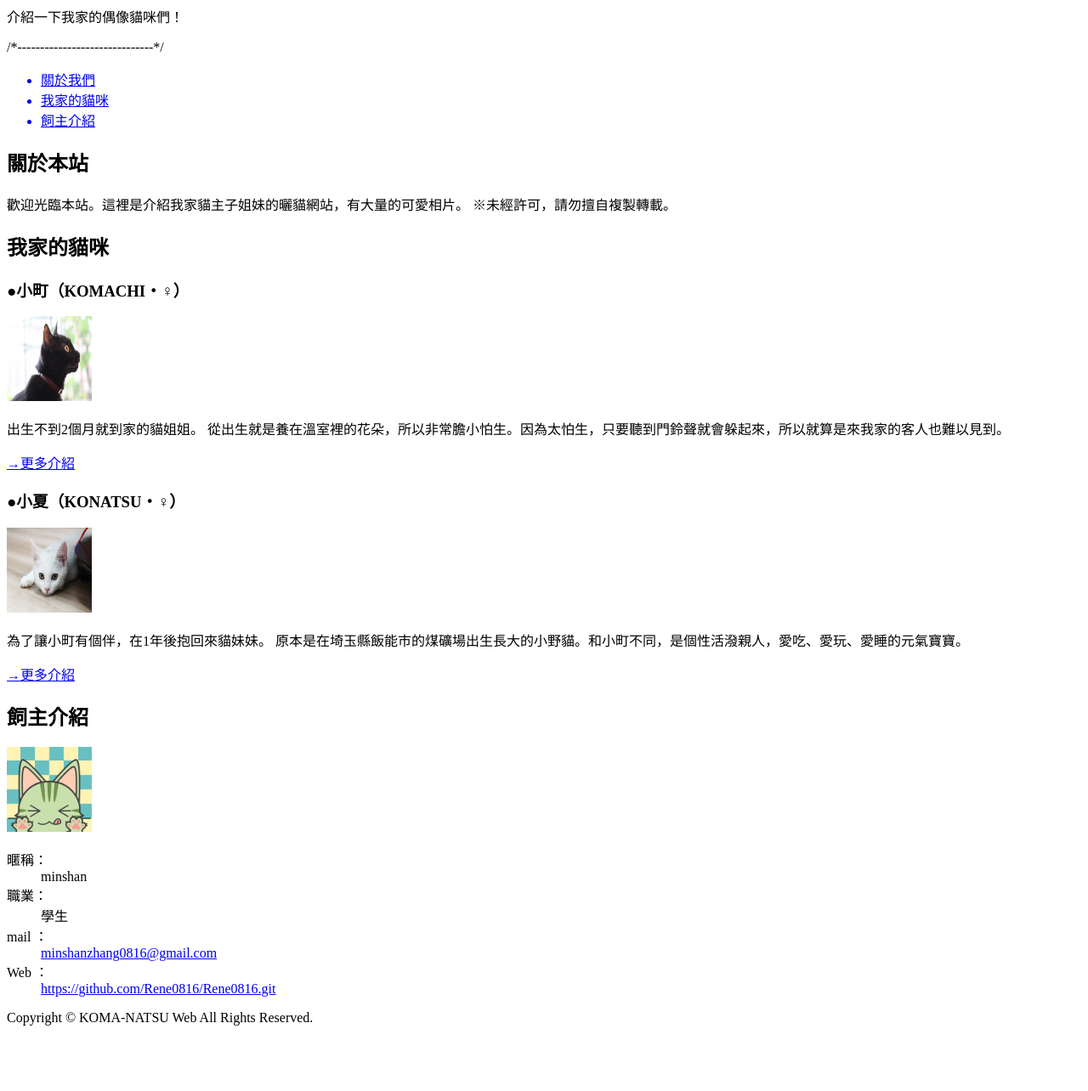
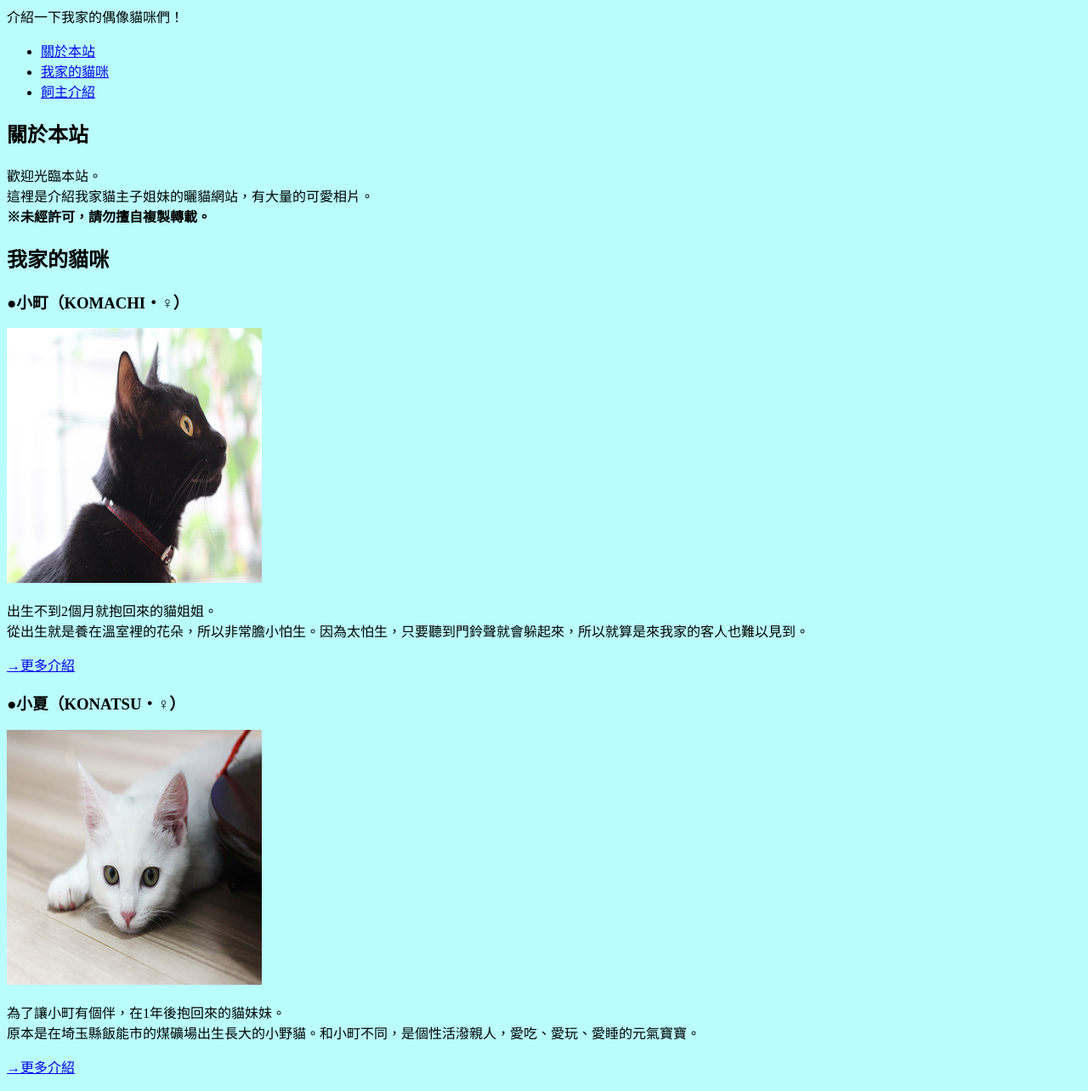
Before and after one commit to Rene0816/Rene0816, a plain HTML site: page index.html in a window 1280 px wide. Shown: the part 73-1357 px from the top of the page at 85% size. Before the commit the page ends 1296 px from the top, so only its background shows below. Drawn offline with Linux system fonts and the light colour scheme.

Commit message:
20230420

```diff
--- /dev/null
+++ b/css/style.css
@@ -0,0 +1,6 @@
+body{
+    background-color: rgb(186, 253, 253);}
+
+h1{
+    color: rgb(119, 90, 35);
+}
--- a/index.html
+++ b/index.html
@@ -1,71 +1,79 @@
 <!DOCTYPE html>
-<html lang="en">
+<html lang="zh-TW">
 <head>
+<style>
+
+img{width: 300px; height: 300px;}
+
+</style>
+
 <meta charset="UTF-8">
-    <meta http-equiv="X-UA-Compatible" content="IE=edge">
-    <meta name="viewport" content="width=device-width, initial-scale=1.0">
-    <title>111111129 張敏珊</title>
-    <link rel="shortcut icon" href="img/cat.jpg" type="image/x-icon">
+<title>KOMA-NATSU Web</title>
+<meta name="keywords" content="貓咪,喵咪,喵星人,貓咪介紹,曬貓">
+<meta name="description" content="介紹我家的貓咪們！還有大量可愛的貓照片。">
+<link rel="stylesheet" href="css/style.css">
 </head>
+
 <body>
 <header>
   <h1>KOMA-NATSU Web</h1>
   <p>介紹一下我家的偶像貓咪們！</p>
 </header>
-    /*------------------------------*/
+
 <nav>
-<UL>
-    <a href="#intro"><LI>關於我們</LI></a>
-    <a href="#cats"><LI>我家的貓咪</LI></a>
-    <a href="#profile"><LI>飼主介紹</LI></a>
-</UL>
+  <ul>
+    <li><a href="#intro">關於本站</a></li>
+    <li><a href="#cats">我家的貓咪</a></li>
+    <li><a href="#profile">飼主介紹</a></li>
+  </ul>
 </nav>
 
 <main>
 
 <section id="intro">
   <h2>關於本站</h2>
-<p>歡迎光臨本站。這裡是介紹我家貓主子姐妹的曬貓網站，有大量的可愛相片。
-    ※未經許可，請勿擅自複製轉載。</p>
+  <p>歡迎光臨本站。<br>
+  這裡是介紹我家貓主子姐妹的曬貓網站，有大量的可愛相片。<br>
+  <strong>※未經許可，請勿擅自複製轉載。</strong></p>
 </section>
 
 <section id="cats">
   <h2>我家的貓咪</h2>
-    <section><h3>●小町（KOMACHI・♀）</h3>
-        <img src="img/komachi.jpg" alt="" width="100" height="100">
-        <p>出生不到2個月就到家的貓姐姐。
+
+  <section>
+    <h3>●小町（KOMACHI・♀）</h3>
+    <img src="img/komachi.jpg" width="480" height="320" alt="小町">
+    <p>出生不到2個月就抱回來的貓姐姐。<br>
 從出生就是養在溫室裡的花朵，所以非常膽小怕生。因為太怕生，只要聽到門鈴聲就會躲起來，所以就算是來我家的客人也難以見到。</p>
-        <a href="cats/komachi.html"><p>→更多介紹</p></a>
+    <p><a href="cats/komachi.html">→更多介紹</a></p>
   </section>
+
   <section>
     <h3>●小夏（KONATSU・♀）</h3>
-        <img src="img/konatsu.jpg" alt="" srcset="" width="100" height="100">
-        <p>為了讓小町有個伴，在1年後抱回來貓妹妹。
+    <img src="img/konatsu.jpg" width="480" height="320" alt="小夏">
+    <p>為了讓小町有個伴，在1年後抱回來的貓妹妹。<br>
 原本是在埼玉縣飯能市的煤礦場出生長大的小野貓。和小町不同，是個性活潑親人，愛吃、愛玩、愛睡的元氣寶寶。</p>
-        <a href="cats/konatsu.html"><p>→更多介紹</p></a>
+    <p><a href="cats/konatsu.html">→更多介紹</a></p>
   </section>
-</section>
-
-<section id="profile">
-    <h2>飼主介紹</h2>
-    <img src="img/avatar.png" alt="" width="100" height="100">
-    <dl>
-        <dt>暱稱：</dt><dd>minshan</dd>
-        <dt>職業：</dt><dd>學生</dd>
-        <dt>mail ：</dt><dd><a href="minshanzhang0816@gmail.com">minshanzhang0816@gmail.com</a></dd>
-        <dt>Web ：</dt><dd><a href="https://github.com/Rene0816/Rene0816.git" target="_blank">https://github.com/Rene0816/Rene0816.git</a></dd>
-    </dl>
-
 
 </section>
 
 
+<section id="profile">
+  <h2>飼主介紹</h2>
+  <img src="img/avatar.png" width="250" height="250" alt="大頭照">
+  <dl>
+    <dt>暱稱 ：</dt><dd>roka404</dd>
+    <dt>職業 ：</dt><dd>Web相關工作的SOHO族</dd>
+    <dt>mail ：</dt><dd><a href="mailto:info@roka404.main.jp">info@roka404.main.jp</a></dd>
+    <dt>Web ：</dt><dd><a href="http://roka404.main.jp/blog/" target="_blank">http://roka404.main.jp/blog/</a></dd>
+  </dl>
+</section>
+
 </main>
 
 <footer>
-    <p>Copyright © KOMA-NATSU Web All Rights Reserved.</p>
+  <p><small>Copyright c KOMA-NATSU Web All Rights Reserved.</small></p>
 </footer>
-
-
 </body>
 </html>
```
Also changed, not shown: cats/komachi.html (+1 -0 lines), cats/konatsu.html (+1 -0 lines). Lines whose indentation alone changed are shown as unchanged.
